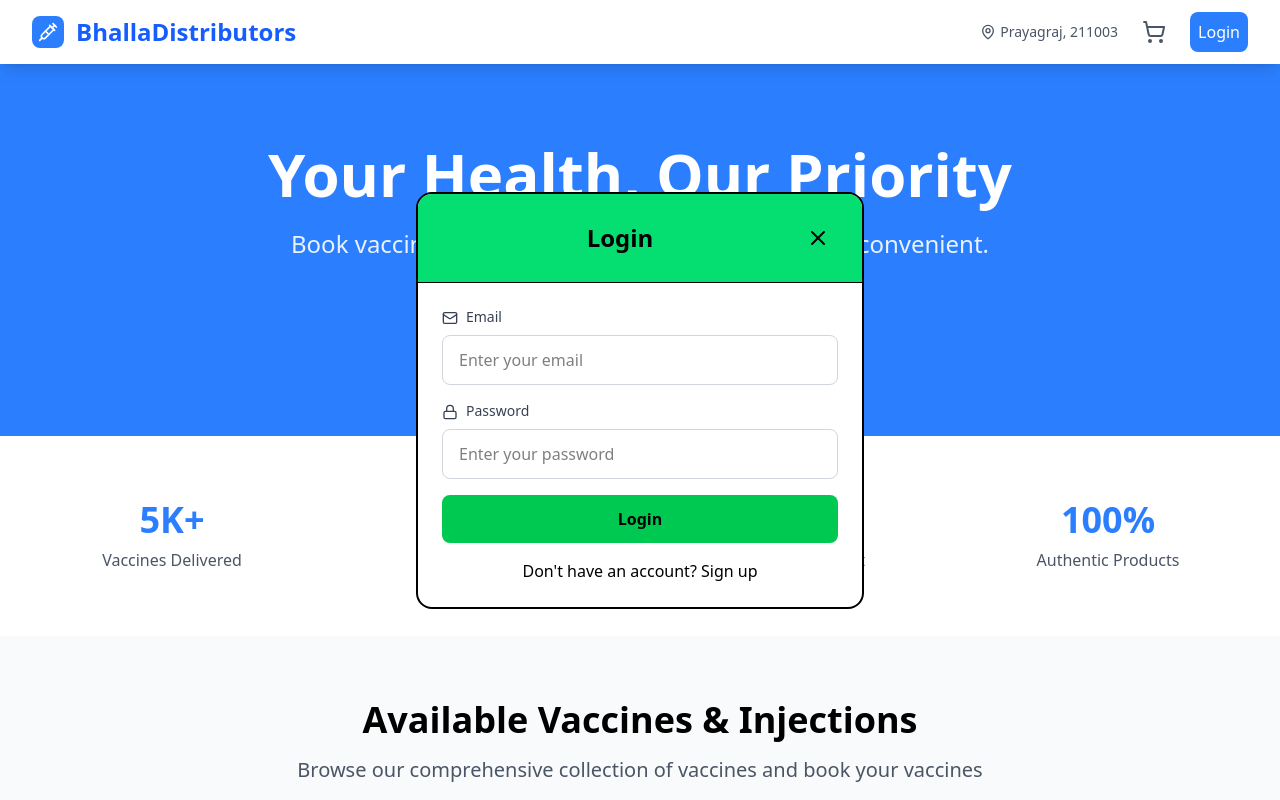
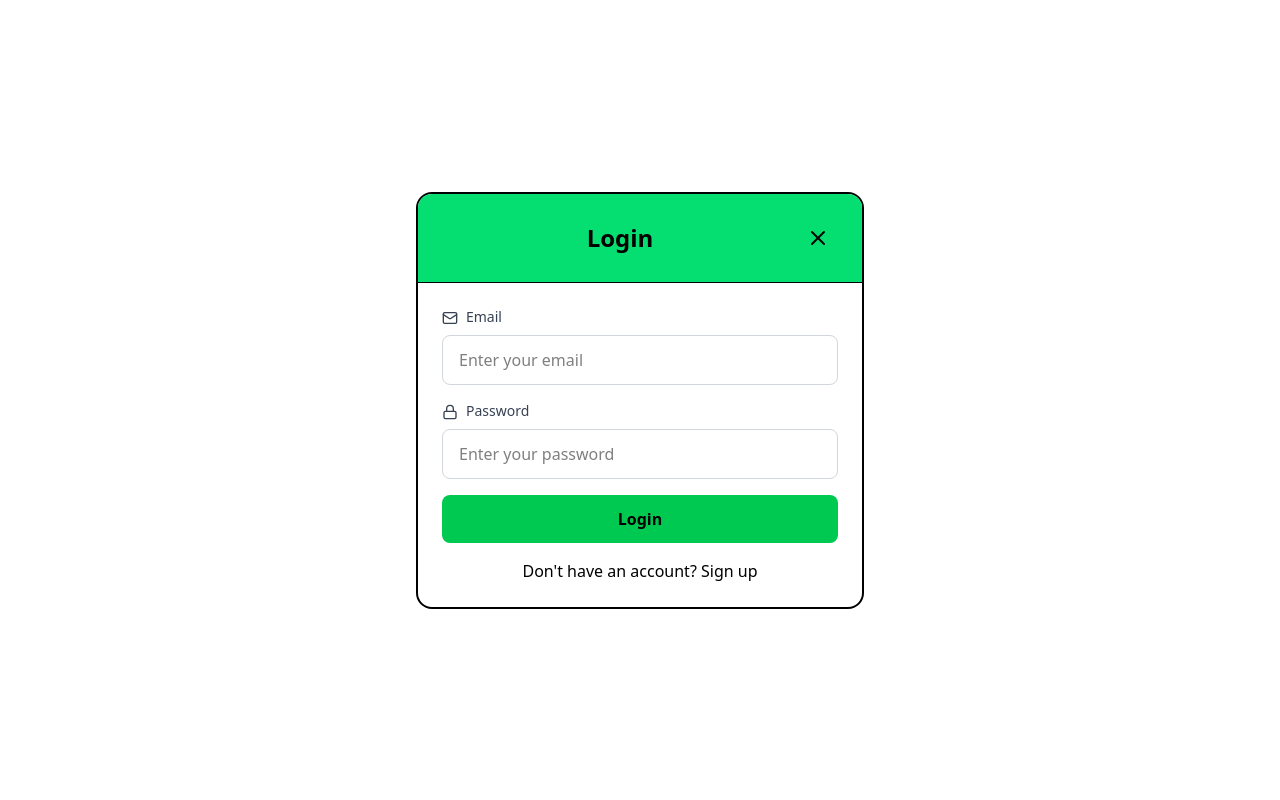
Before and after one commit to Bhallachirag/FinalFrontend, a React (Vite) app: page / in a window 1280 px wide. Both pictures are taken after a click on the button "Login". Shown: the top 800 px of the page. Built offline with nearby package versions, Linux system fonts and the light colour scheme; no server answers.

Commit message:
Revert back the changes

```diff
--- a/src/components/auth/LoginModal.jsx
+++ b/src/components/auth/LoginModal.jsx
@@ -82,7 +82,7 @@ const LoginModal = ({ isOpen, onClose, onLoginSuccess }) => {
   if (!isOpen) return null;
 
   return (
-    <div className="fixed inset-0 bg-opacity-50 z-60 flex items-center justify-center p-4">
+    <div className="fixed inset-0 bg-white bg-opacity-50 z-60 flex items-center justify-center p-4">
       <div className="bg-white rounded-2xl border-2 max-w-md w-full overflow-hidden">
        <div className="flex items-center justify-between p-6 border-b bg-gradient-to-r bg-green-400 text-black">
         <div></div> {/* Empty spacer */}
```
